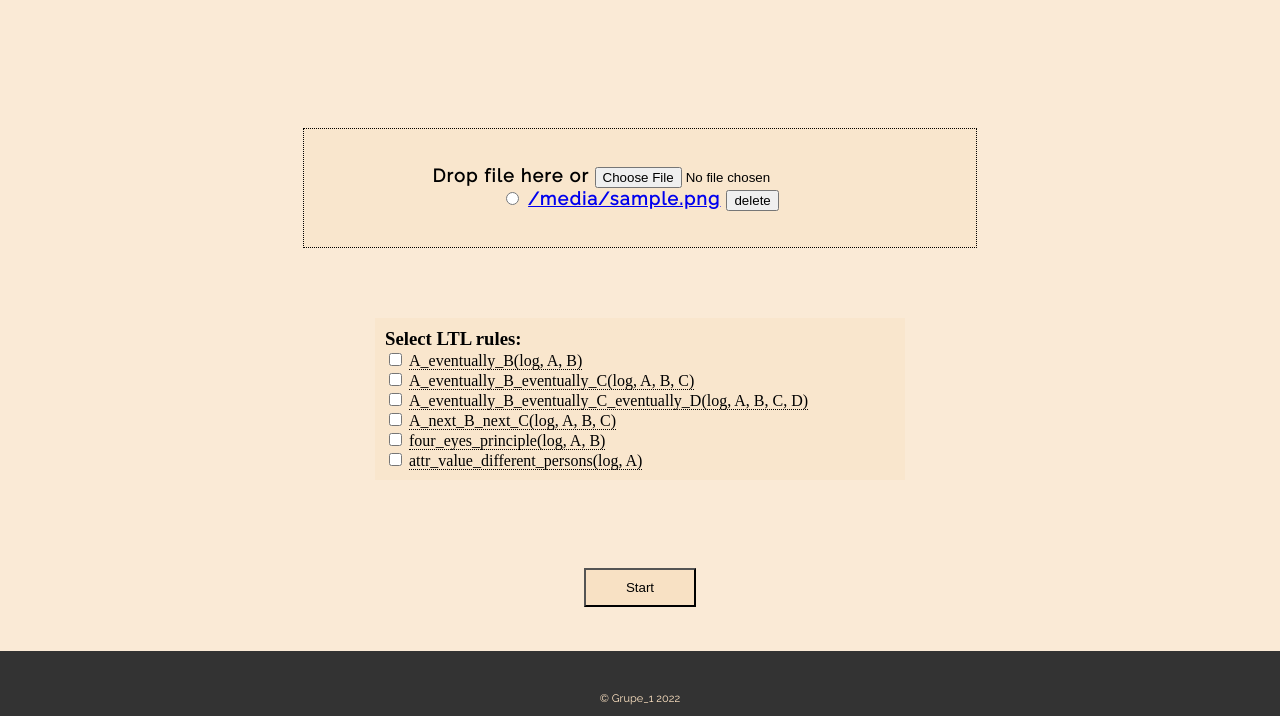
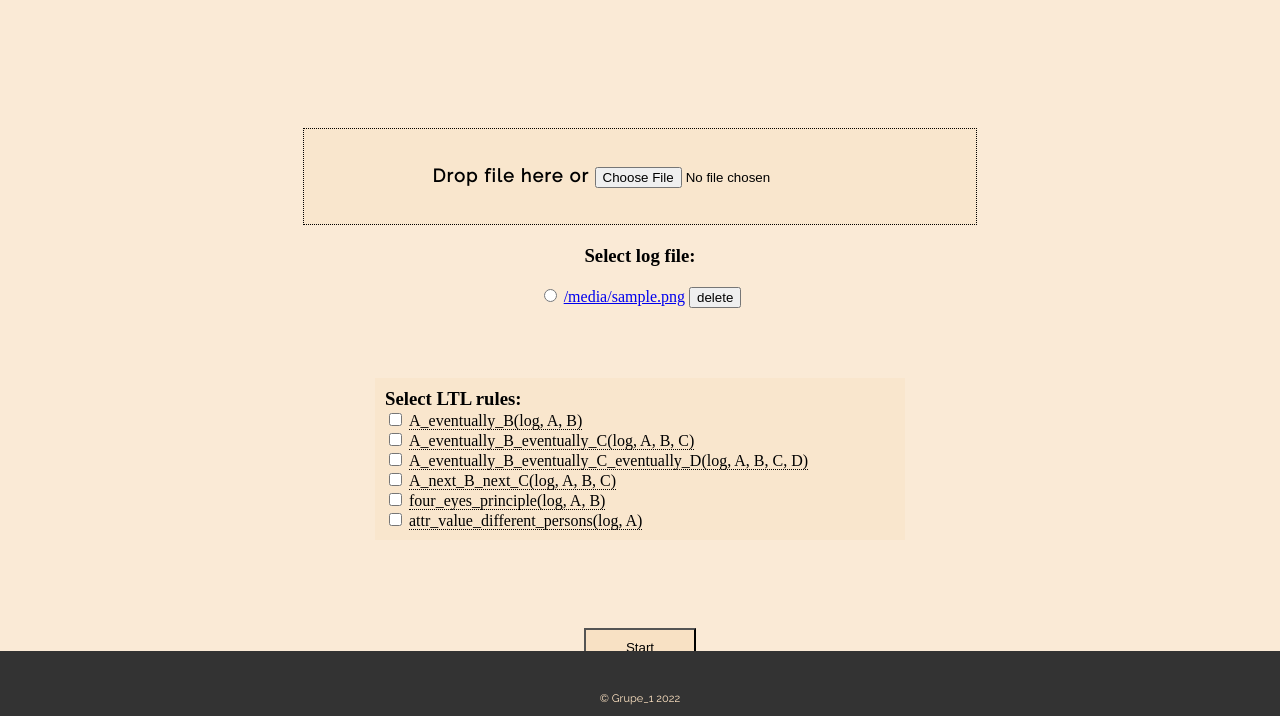
Before and after one commit to meesyice/A-customizable-interface-for-LTL-Checking, a Flask app: template app/frontend/templates/index.html in a window 1280 px wide. Shown: the part 84-800 px from the top of the page. Run offline with Flask 2, Linux system fonts and the light colour scheme; the template is opened without the code that fills it: most values are stand-ins (such as "Sample title", 1, 10 or a date in 2020).

Commit message:
set up an area to display uploaded files

```diff
--- a/app/frontend/templates/index.html
+++ b/app/frontend/templates/index.html
@@ -33,7 +33,12 @@
 
             <label for="myfile">Drop file here or</label>
             <input required id="myfile"  name="datei" type="file" size="50" accept=".xes">
-            <div class='uploaded_files'>
+          </section>
+          <div id="s">
+            {% if files %}
+            <section class="files">
+              <h3>Select log file:</h3>
+              <div class='uploaded_files'>
                 {% for file in files %}
                 <input type='radio' name='uploaded_file' value={{ file }}/>
                 <a href='../app/import_files/{{ file }}' target='_blank'>{{ file }}</a>
@@ -41,8 +46,8 @@
                 <br />
                 {% endfor %}
             </div>
-          </section>
-          <div id="s">
+            </section>
+            {% endif %}
             <section class="filters">
               <h3>Select LTL rules:</h3>
 
```
